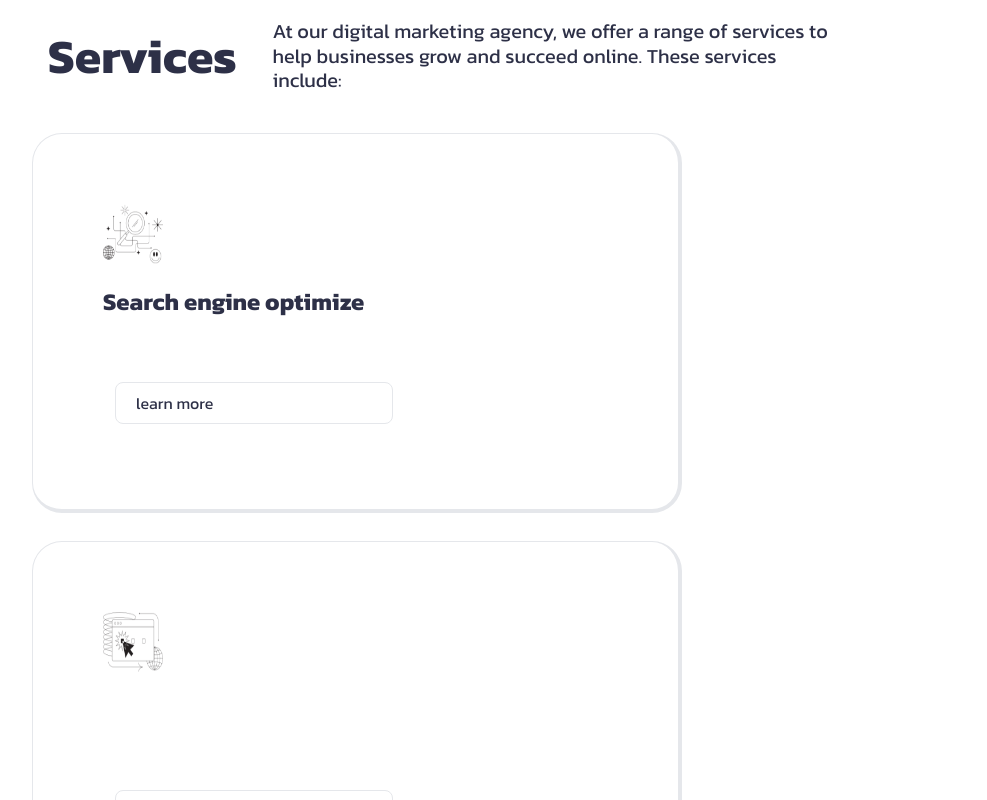
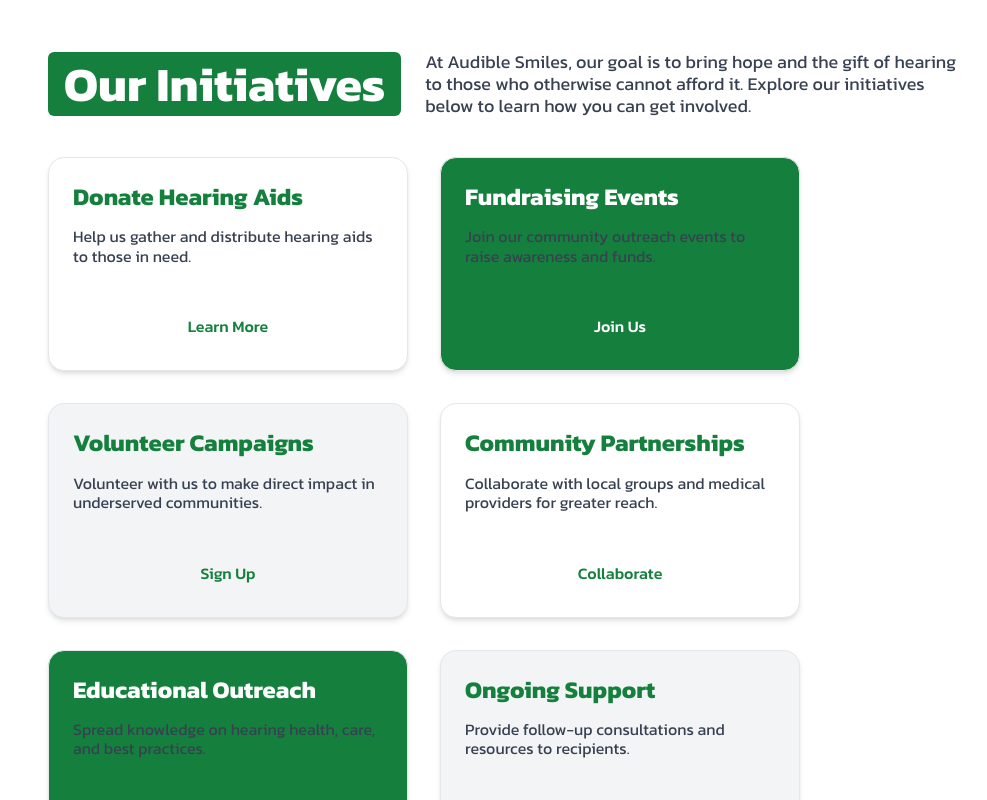
Before and after one commit to shuknuk/audibleSmiles, a React app: page / in a window 1280 px wide. Shown: the part 620-1420 px from the top of the page, without its empty margins (48-1035 px from the left). Built offline with nearby package versions, Linux system fonts and the light colour scheme; the HTML template or start-up script is replaced by a standard one.

Commit message:
Card updates

```diff
--- a/src/components/ServicesCard.jsx
+++ b/src/components/ServicesCard.jsx
@@ -1,18 +1,21 @@
 import React from "react";
-import { arrov } from "../assets/images";
 
-const ServicesCard = ({ imgURL, title, btn, colors, titleColor }) => {
+const ServicesCard = ({ title, description, btn, bgColor, textColor }) => {
   return (
-    <div className={`${colors} w-full lg:w-[350px] h-[280px] rounded-[45px] p-[30px] flex flex-col justify-between`}>
-        <div className='flex flex-col gap-5'>
-            <div className='w-[60px] h-[60px]'>
-                <img src={imgURL} alt="icon" className='w-full h-full' />
-            </div>
-            <h1 className={`text-${titleColor} text-[24px] font-bold`}>{title}</h1>
-        </div>
-        <div className='px-5 py-2 border rounded-lg ml-3 hover:bg-secondary hover:text-white duration-150'>
-            <button>{btn}</button>
-        </div>
+    <div className="flex flex-col justify-between h-full w-full">
+      <div>
+        <h2 className={`mb-4 text-2xl font-bold ${textColor}`}>
+          {title}
+        </h2>
+        <p className="text-base text-gray-700 mb-6">
+          {description}
+        </p>
+      </div>
+      <button
+        className={`${bgColor} ${textColor} px-6 py-2 mt-4 rounded-md font-medium hover:opacity-90 transition-opacity`}
+      >
+        {btn}
+      </button>
     </div>
   );
 };
--- a/src/constants/index.js
+++ b/src/constants/index.js
@@ -24,48 +24,48 @@
   { href: "#blogs", label: "blogs" },
 ];
 
-export const services = [
+export const initiatives = [
   {
-    imgURL: s1,
-    title: "Search engine optimize",
-    btn: "learn more",
-    colors:"bg-#fff",
-    titleColor:"green",
+    title: "Donate Hearing Aids",
+    description: "Help us gather and distribute hearing aids to those in need.",
+    btn: "Learn More",
+    bgColor: "bg-white",
+    textColor: "text-green-700",
   },
   {
-    imgURL: s2,
-    title: "Pay-per-click advertising",
-    btn: "learn more",
-    colors:"bg-green",
-    titleColor:"white",
+    title: "Fundraising Events",
+    description: "Join our community outreach events to raise awareness and funds.",
+    btn: "Join Us",
+    bgColor: "bg-green-700",
+    textColor: "text-white",
   },
   {
-    imgURL: s3,
-    title: "search engine optimize",
-    btn: "learn more",
-    colors:"bg-dark",
-    titleColor:"green",
+    title: "Volunteer Campaigns",
+    description: "Volunteer with us to make direct impact in underserved communities.",
+    btn: "Sign Up",
+    bgColor: "bg-gray-100",
+    textColor: "text-green-700",
   },
   {
-    imgURL: s4,
-    title: "Social Media Marketing",
-    btn: "learn more",
-    colors:"bg-white",
-    titleColor:'green',
+    title: "Community Partnerships",
+    description: "Collaborate with local groups and medical providers for greater reach.",
+    btn: "Collaborate",
+    bgColor: "bg-white",
+    textColor: "text-green-700",
   },
   {
-    imgURL: s5,
-    title: "Content Creation",
-    btn: "learn more",
-    colors:"bg-green",
-    titleColor:'white',
+    title: "Educational Outreach",
+    description: "Spread knowledge on hearing health, care, and best practices.",
+    btn: "Learn More",
+    bgColor: "bg-green-700",
+    textColor: "text-white",
   },
   {
-    imgURL: s6,
-    title: "Analytics and Tracking",
-    btn: "learn more",
-    colors:"bg-dark",
-    titleColor:'green',
+    title: "Ongoing Support",
+    description: "Provide follow-up consultations and resources to recipients.",
+    btn: "Contact Us",
+    bgColor: "bg-gray-100",
+    textColor: "text-green-700",
   },
 ];
 
--- a/src/sections/Cards.jsx
+++ b/src/sections/Cards.jsx
@@ -1,32 +1,34 @@
 import React from "react";
-import { services } from "../constants";
+import { initiatives } from "../constants";
 import ServicesCard from "../components/ServicesCard";
 
 const Cards = () => {
   return (
-    <div className="flex w-full lg:justify-start flex-col" id="service">
-      <header className="flex w-full lg:flex-row flex-col items-center gap-5 ">
-        <h1 className="lg:text-[48px] text-[38px] font-bold bg-green px-4 text-kanit ">
-          Services
+    <section className="flex w-full flex-col" id="initiatives">
+      {/* Header */}
+      <header className="flex flex-col lg:flex-row items-center gap-6 mt-8 mb-10 px-4">
+        <h1 className="text-4xl lg:text-5xl font-bold bg-green-700 text-white px-4 py-2 rounded-md">
+          Our Initiatives
         </h1>
-        <p className="text-xl lg:max-w-[50%] lg:text-start text-center font-normal">
-          At our digital marketing agency, we offer a range of services to help
-          businesses grow and succeed online. These services include:
+        <p className="text-lg lg:max-w-[50%] text-gray-700 text-center lg:text-left">
+          At Audible Smiles, our goal is to bring hope and the gift of hearing
+          to those who otherwise cannot afford it. Explore our initiatives below
+          to learn how you can get involved.
         </p>
       </header>
-      <div className="mt-10 w-full flex flex-wrap flex-1 gap-7 justify-center lg:justify-start">
-        {services.map((items, index ) => {
-          return (
-            <div
-              key={index}
-              className={` group w-[650px] h-[480px] md:h-[380px] flex-row flex  p-[40px] border rounded-[30px] border-b-4 border-r-4 ${items.colors} `}
-            >
-              <ServicesCard {...items} />
-            </div>
-          );
-        })}
+
+      {/* Card Grid */}
+      <div className="flex flex-wrap gap-8 justify-center lg:justify-start px-4">
+        {initiatives.map((item, index) => (
+          <div
+            key={index}
+            className={`group w-full sm:w-[320px] md:w-[400px] lg:w-[320px] xl:w-[360px] p-6 border border-gray-200 rounded-2xl shadow-md hover:shadow-xl transition-shadow ${item.bgColor}`}
+          >
+            <ServicesCard {...item} />
+          </div>
+        ))}
       </div>
-    </div>
+    </section>
   );
 };
 
```
